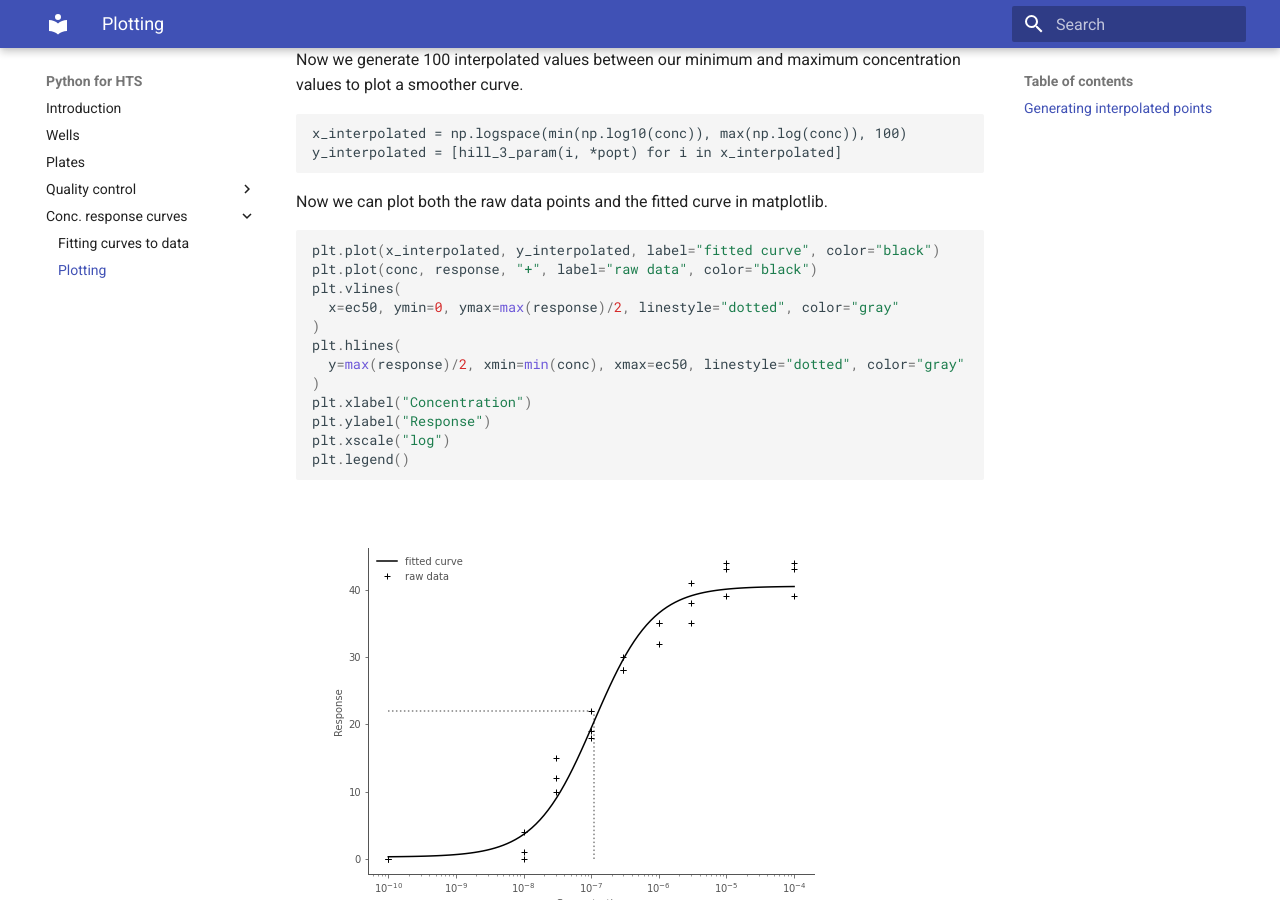
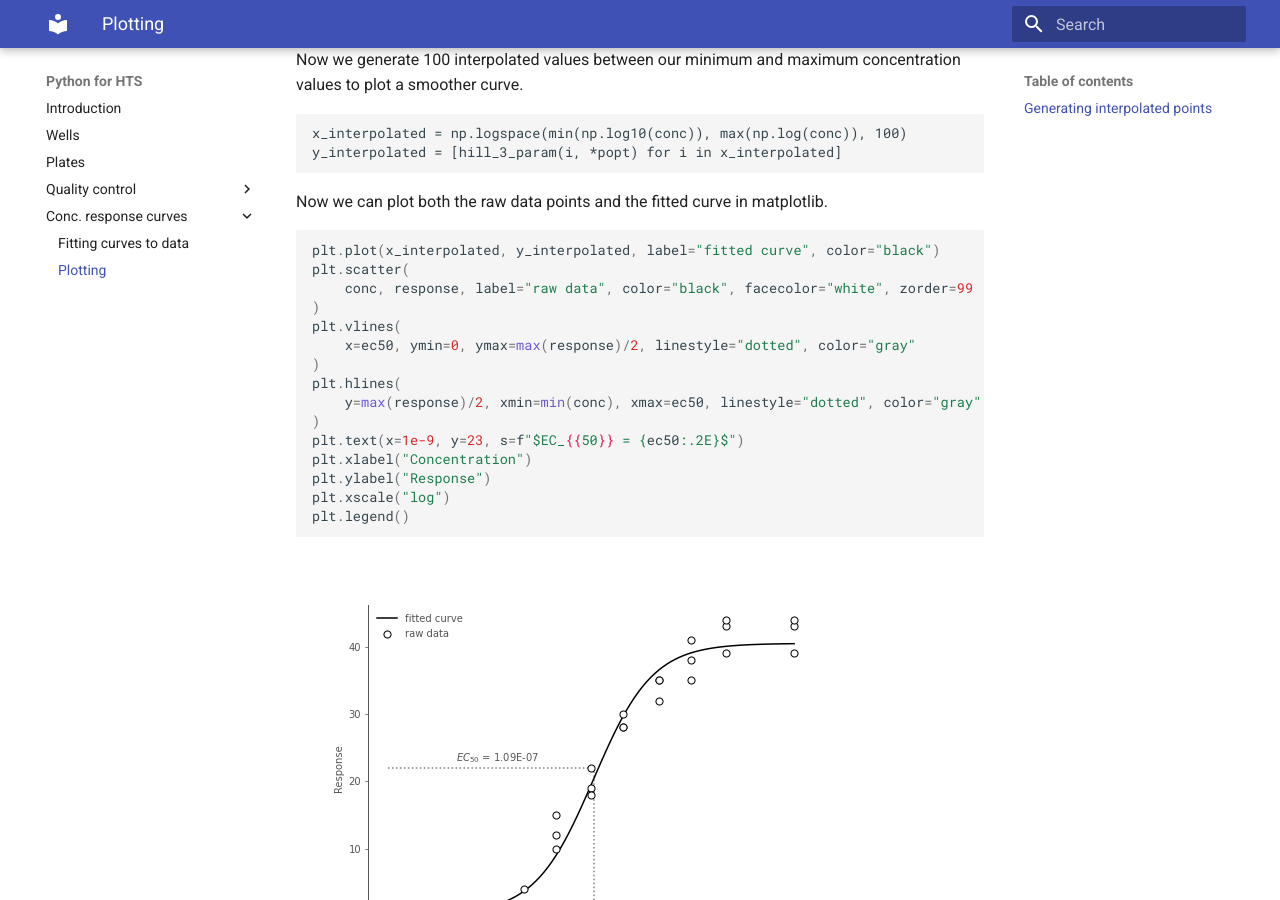
Before and after one commit to Swarchal/python-for-HTS, an MkDocs documentation site: the page built from docs/conc_response_curves/plotting.md, in a window 1280 px wide and 900 px high, scrolled down 813 px. Built offline with MkDocs 1.6.1 and Material for MkDocs 9.7.7, drawn with Linux system fonts in a browser that asks for light colours.

Commit message:
prettier plot

````diff
--- a/docs/conc_response_curves/plotting.md
+++ b/docs/conc_response_curves/plotting.md
@@ -50,13 +50,16 @@ Now we can plot both the raw data points and the fitted curve in matplotlib.
 
 ```python
 plt.plot(x_interpolated, y_interpolated, label="fitted curve", color="black")
-plt.plot(conc, response, "+", label="raw data", color="black")
+plt.scatter(
+    conc, response, label="raw data", color="black", facecolor="white", zorder=99
+)
 plt.vlines(
-  x=ec50, ymin=0, ymax=max(response)/2, linestyle="dotted", color="gray"
+    x=ec50, ymin=0, ymax=max(response)/2, linestyle="dotted", color="gray"
 )
 plt.hlines(
-  y=max(response)/2, xmin=min(conc), xmax=ec50, linestyle="dotted", color="gray"
+    y=max(response)/2, xmin=min(conc), xmax=ec50, linestyle="dotted", color="gray"
 )
+plt.text(x=1e-9, y=23, s=f"$EC_{{50}} = {ec50:.2E}$")
 plt.xlabel("Concentration")
 plt.ylabel("Response")
 plt.xscale("log")
````
Also changed, not shown: docs/img/conc_response_3_param_single.png.
